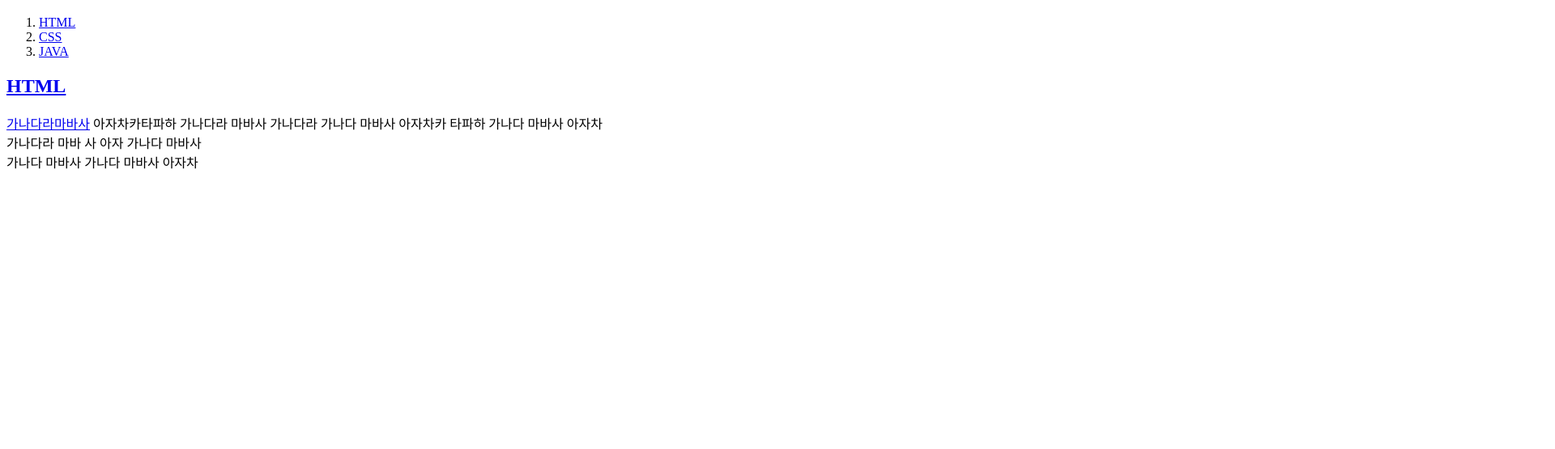
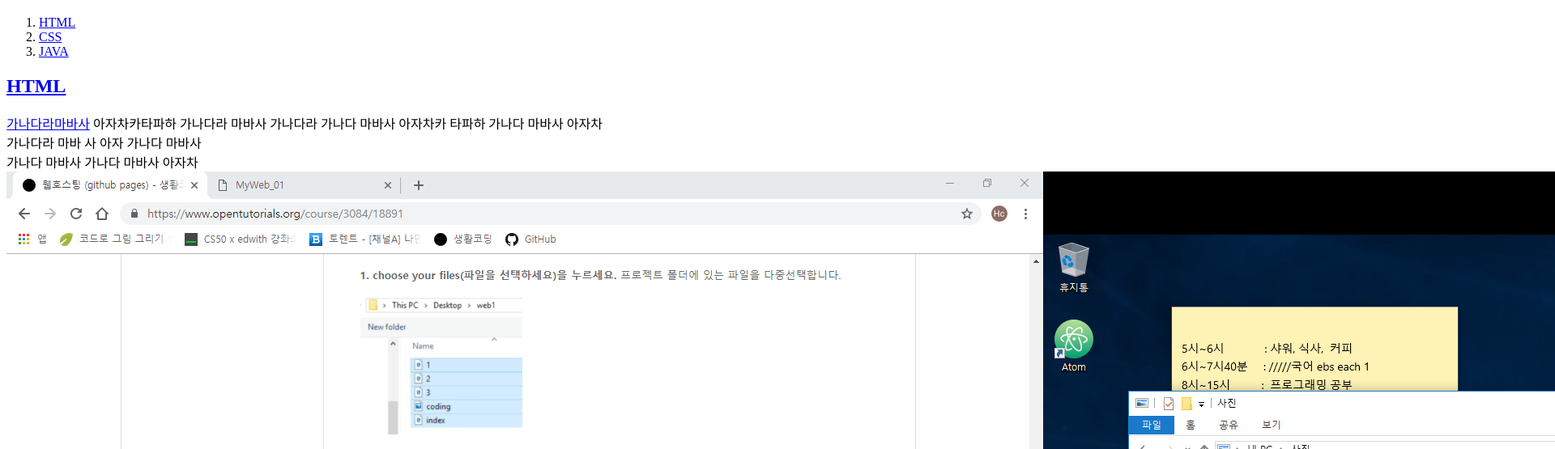
Before and after one commit to lhc9368/MyWeb_01, a plain HTML site: page MyWeb_01.html in a window 1280 px wide. Shown: the part 61-616 px from the top of the page at 81% size, 1920 px wide, since content can reach past the window. Drawn offline with Linux system fonts and the light colour scheme.

Commit message:
scrShot 추가
scrShot 추가

```diff
--- a/MyWeb_01.html
+++ b/MyWeb_01.html
@@ -15,6 +15,7 @@
     <p><a href="MyWeb_01.html"> 가나다라마바사</a> 아자차카타파하 가나다라 마바사 가나다라 가나다 마바사 아자차카 타파하 가나다 마바사 아자차 <br>
     가나다라 마바 사 아자 가나다 마바사 <br>
   가나다 마바사 가나다 마바사 아자차 <br>
+  <img src="scrShot.PNG" alt="screenshot here">
 </p>
   </body>
 </html>
```
Also changed, not shown: scrShot.png (added).
